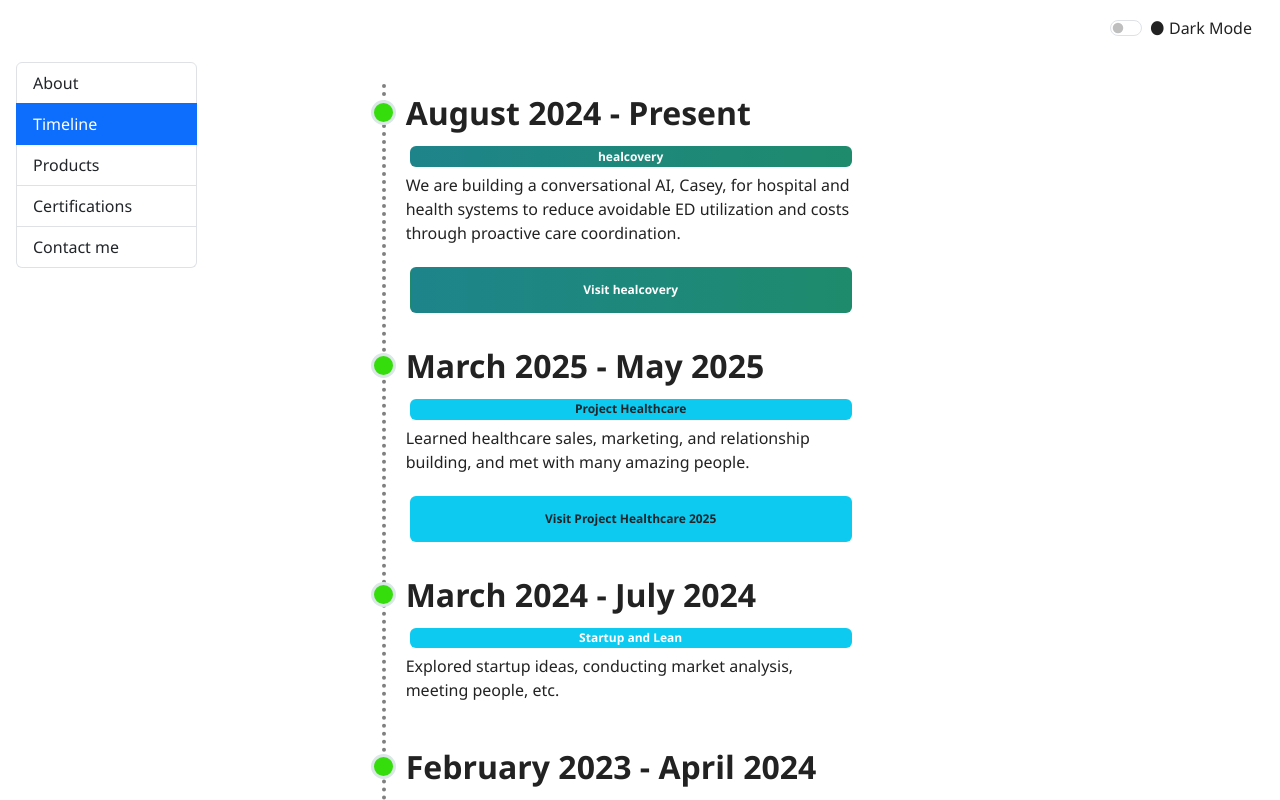
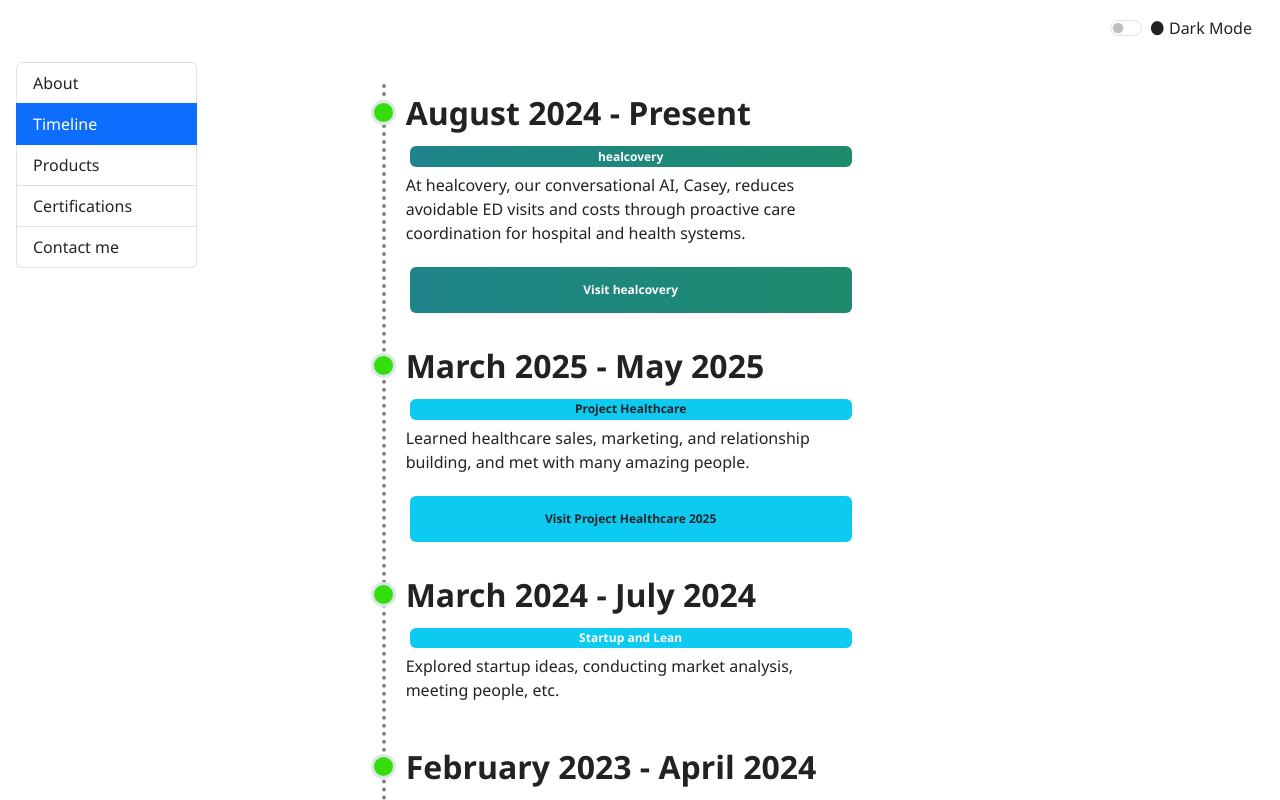
Before and after one commit to anjanpandey/portfolio, a React (Create React App) app: page / in a window 1280 px wide. Both pictures are taken after a click on the button "Timeline". Shown: the top 800 px of the page. Built offline with nearby package versions, Linux system fonts and the light colour scheme.

Commit message:
change in tone

```diff
--- a/src/components/TimelinePage.tsx
+++ b/src/components/TimelinePage.tsx
@@ -7,7 +7,7 @@
 
 const TimelinePage : React.FC = () => {
     // define timeline
-    const healcoveryTimeline: Timeline = {id: "timeline-healcovery", timelineTitle: "August 2024 - Present", timelineBadge: healcovery, timelineContent: "We are building a conversational AI, Casey, for hospital and health systems to reduce avoidable ED utilization and costs through proactive care coordination.", timelineLink: {name:"Visit healcovery", url:"https://www.healcovery.ai/"}};
+    const healcoveryTimeline: Timeline = {id: "timeline-healcovery", timelineTitle: "August 2024 - Present", timelineBadge: healcovery, timelineContent: "At healcovery, our conversational AI, Casey, reduces avoidable ED visits and costs through proactive care coordination for hospital and health systems.", timelineLink: {name:"Visit healcovery", url:"https://www.healcovery.ai/"}};
     const projectHealthcareTimeline: Timeline = {id: "timeline-project-healthcare", timelineTitle: "March 2025 - May 2025", timelineBadge: projectHealthcare , timelineContent: "Learned healthcare sales, marketing, and relationship building, and met with many amazing people.", timelineLink: {name:"Visit Project Healthcare 2025", url:"https://ec.co/2025/02/24/project-healthcare-accelerator-welcomes-2025-spring-cohort/"}};
     const startupTimeline: Timeline = {id: "timeline-startup", timelineTitle: "March 2024 - July 2024", timelineBadge: startup, timelineContent: "Explored startup ideas, conducting market analysis, meeting people, etc.", timelineLink: {name:"", url:""}};
     const stanfordTimeline: Timeline = {id: "timeline-stanford", timelineTitle: "February 2023 - April 2024", timelineBadge: stanford, timelineContent: "I joined this program to hone my product management skills. The program has six courses, two required, and four electives. The course covered topics like product strategy, user research, demand creation, growth, financials, and marketing. I am thankful to Ascension Healthcare for reimbursing the cost of the course. ", timelineLink: {name:"", url:""}};
```
